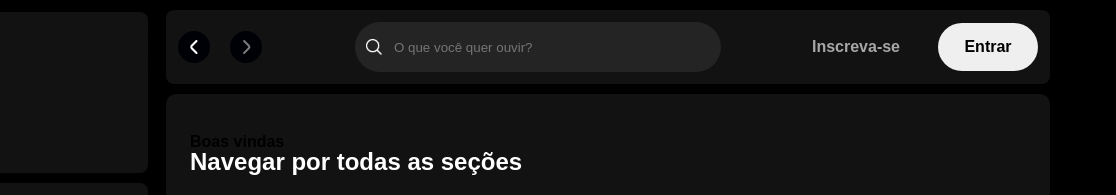
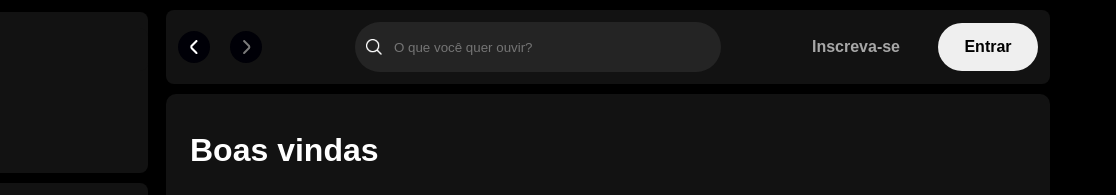
Before and after one commit to lepittezr/clone-spotify, a plain HTML site: page index.html in a window 1280 px wide. Shown: the top 195 px of the page, 164-1280 px from the left. Drawn offline with Linux system fonts and the light colour scheme.

Commit message:
correção greeting

```diff
--- a/src/styles/main-content.css
+++ b/src/styles/main-content.css
@@ -193,7 +193,7 @@
   margin: 24px;
 }
 
-.playlist #welcome {
+.playlist #greeting {
   color: #fff;
   font-size: 32px;
   font-weight: 700;
```
